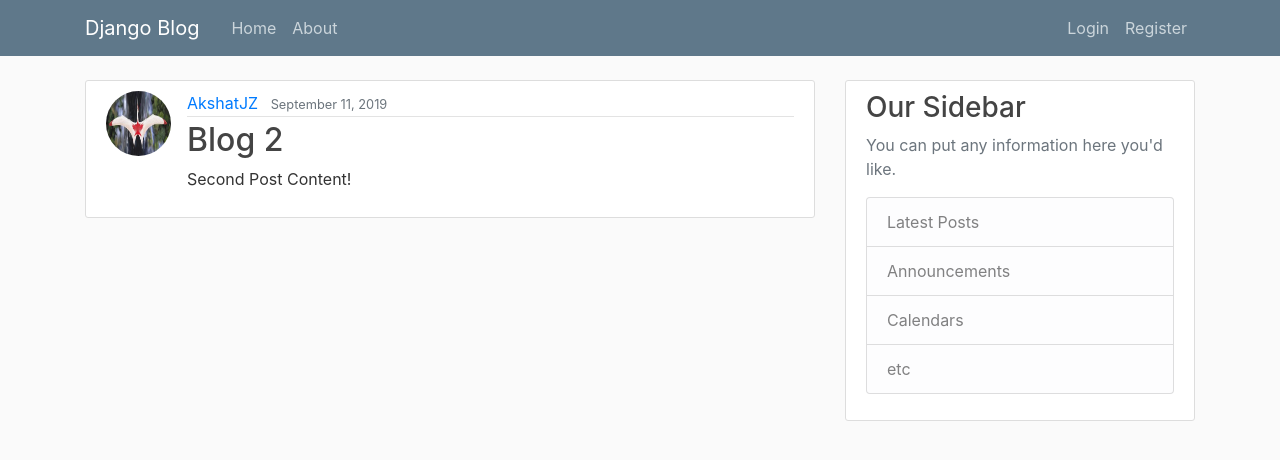
After one commit to akshatz/Django-Cuelogic, a Django app: page /post/2 in a window 1280 px wide. The commit adds this page. Shown: the top 460 px of the page. Run offline with Django 3.2, Linux system fonts and the light colour scheme; data comes from the database, SQL or seed files in the repository; both versions use the stored data as it was after the commit; some libraries are stand-ins or nearby versions.

Commit message:
CRUD operations

```diff
--- a/blog/models.py
+++ b/blog/models.py
@@ -1,6 +1,7 @@
 from django.db import models
 from django.utils import timezone
 from django.contrib.auth.models import User
+from django.urls import reverse
 
 
 class Posts(models.Model):
@@ -11,3 +12,6 @@ class Posts(models.Model):
 
     def __str__(self):
         return self.title
+
+    def get_absolute_url (self):
+    	return reverse('post-detail', kwargs={'pk': self.pk})
--- a/blog/templates/blog/base.html
+++ b/blog/templates/blog/base.html
@@ -34,6 +34,7 @@
             <!-- Navbar Right Side -->
             <div class="navbar-nav">
               {% if user.is_authenticated %}
+                <a class="nav-item nav-link" href="{% url 'post-create' %}">New Post</a>
                 <a class="nav-item nav-link" href="{% url 'profile' %}">Profile</a>
                 <a class="nav-item nav-link" href="{% url 'logout' %}">Logout</a>
               {% else %}
--- a/blog/templates/blog/home.html
+++ b/blog/templates/blog/home.html
@@ -9,7 +9,7 @@
               <a class="mr-2" href="#">{{ post.author }}</a>
               <small class="text-muted">{{ post.date_posted|date:"F d, Y" }}</small>
             </div>
-            <h2><a class="article-title" href="#">{{ post.title }}</a></h2>
+            <h2><a class="article-title" href="{% url 'post-detail' post.id %}">{{ post.title }}</a></h2>
             <p class="article-content">{{ post.content }}</p>
           </div>
         </article>
--- /dev/null
+++ b/blog/templates/blog/posts_detail.html
@@ -0,0 +1,21 @@
+{% extends "blog/base.html" %}
+{% block content %}
+  <article class="media content-section">
+    <img class="rounded-circle article-img"
+    src="{{ object.author.profile.image.url }}">
+    <div class="media-body">
+      <div class="article-metadata">
+        <a class="mr-2" href="#">{{ object.author }}</a>
+        <small class="text-muted">{{ object.date_posted|date:"F d, Y" }}</small>
+        {% if object.author == user %}
+        <div>
+          <a class="btn btn-secondary btn-sm mt-1 mb-1" href="{% url 'post-update' object.id  %}">Update</a>
+         <a class="btn btn-danger btn-sm mt-1 mb-1" href="{% url 'post-delete' object.id  %}">Delete</a>
+         </div>
+        {% endif %}
+      </div>
+      <h2 class="article-title">{{ object.title }}</h2>
+      <p class="article-content">{{ object.content }}</p>
+    </div>
+  </article>
+{% endblock content %}
--- a/blog/urls.py
+++ b/blog/urls.py
@@ -1,7 +1,18 @@
 from django.contrib import admin
 from django.urls import path
+from .views import (
+	PostListView,
+	PostDetailView,
+	PostCreateView,
+	PostUpdateView,
+	PostDeleteView,
+)
 from . import views
 urlpatterns = [
-    path('', views.home, name='blog-home'),
-	path('about/', views.about, name='blog-about'),
+    path('', PostListView.as_view(), name='blog-home'),
+    path('post/<int:pk>', PostDetailView.as_view(), name='post-detail'),
+    path('post/new/', PostCreateView.as_view(), name='post-create'),
+    path('post/<int:pk>/update', PostUpdateView.as_view(), name='post-update'),
+	path('post/<int:pk>/delete', PostDeleteView.as_view(), name='post-delete'),
+    path('about/', views.about, name='blog-about'),
 ]
--- a/blog/views.py
+++ b/blog/views.py
@@ -1,4 +1,12 @@
 from django.shortcuts import render
+from django.contrib.auth.mixins import LoginRequiredMixin, UserPassesTestMixin
+from django.views.generic import (
+	ListView,
+	DetailView,
+	CreateView,
+	UpdateView,
+	DeleteView
+)
 from .models import Posts
 
 
@@ -9,5 +17,49 @@ def home(request):
 	return render(request, 'blog/home.html', context)
 
 
+class PostListView(ListView):
+	model = Posts
+	template_name = 'blog/home.html'
+	context_object_name = 'posts'
+	ordering = ['-date_posted']
+
+
+class PostDetailView(DetailView):
+	model = Posts
+
+
+class PostCreateView(LoginRequiredMixin, CreateView):
+	model = Posts
+	fields = ['title', 'content']
+
+	def form_valid(self, form):
+		form.instance.author = self.request.user
+		return super().form_valid(form)
+
+
+class PostUpdateView(LoginRequiredMixin, UserPassesTestMixin, UpdateView):
+	model = Posts
+	fields = ['title', 'content']
+
+	def form_valid(self, form):
+		form.instance.author = self.request.user
+		return super().form_valid(form)
+
+	def test_func(self):
+		post = self.get_object()
+		if self.request.user == post.author:
+			return True
+		return False
+
+class PostDeleteView(LoginRequiredMixin, UserPassesTestMixin, DeleteView):
+	model = Posts
+	success_url = '/'
+	def test_func(self):
+		post = self.get_object()
+		if self.request.user == post.author:
+			return True
+		return False
+
+
 def about(request):
 	return render(request, 'blog/about.html', {'title':'About',})
```
Also changed, not shown: blog/templates/blog/posts_confirm_delete.html (added, +16 -0 lines), blog/templates/blog/posts_form.html (added, +18 -0 lines), db.sqlite3.
